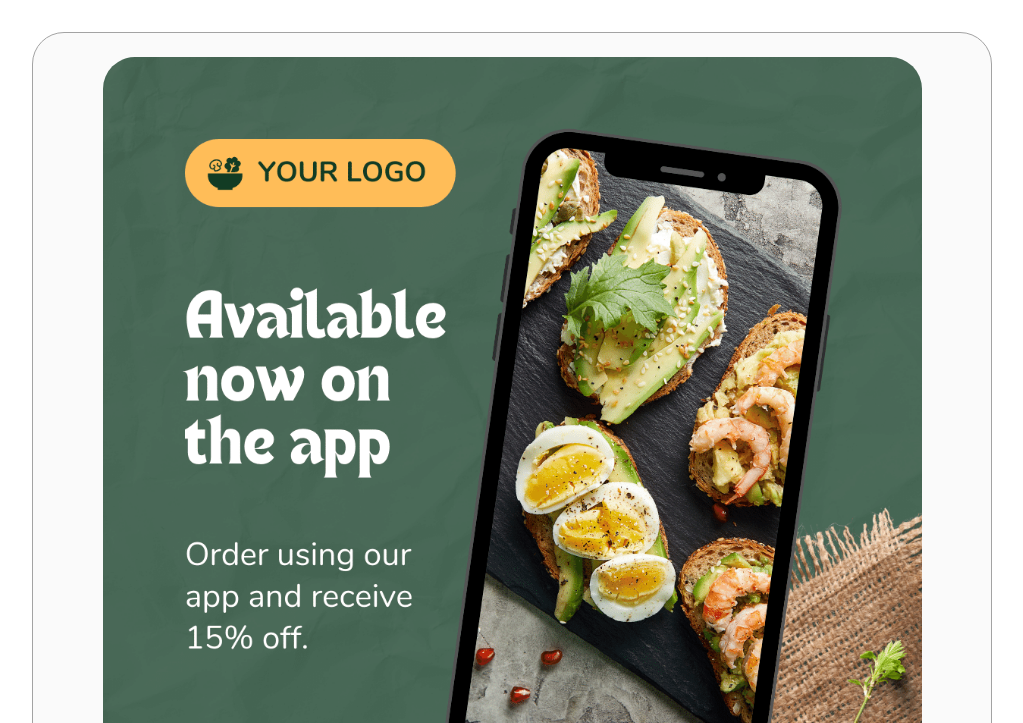
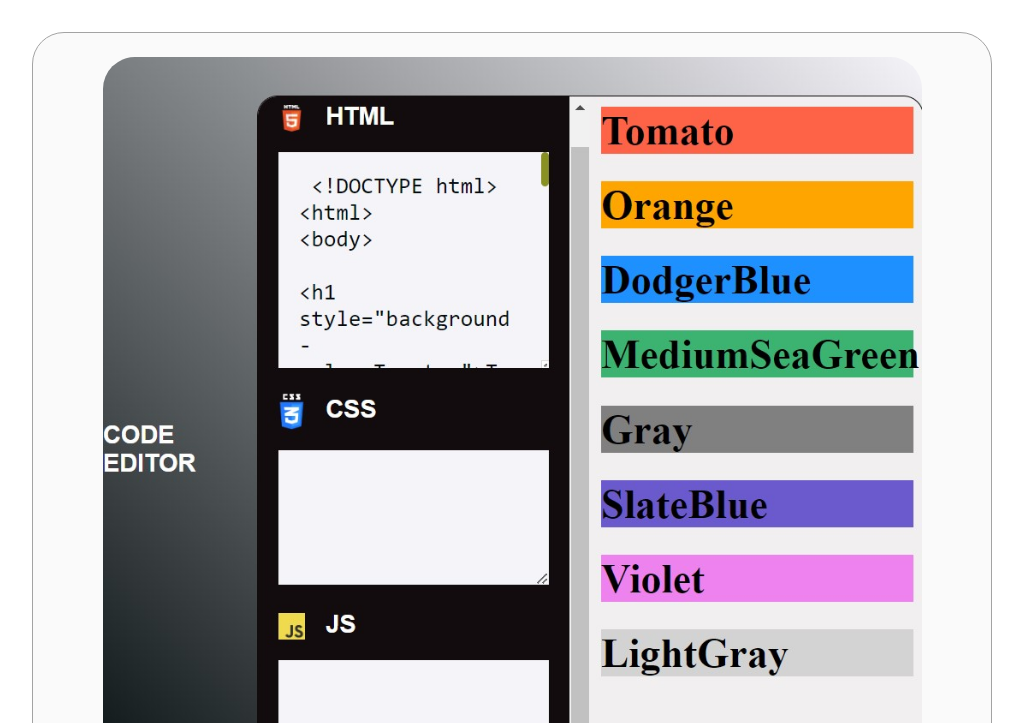
Before and after one commit to C0DER-RAHUL/PORTFOLIO, a plain HTML site: page index.html in a window 1280 px wide. Shown: the part 3137-3860 px from the top of the page, without its empty margins (128-1151 px from the left). Drawn offline with Linux system fonts and the light colour scheme.

Commit message:
Update index.html

```diff
--- a/index.html
+++ b/index.html
@@ -339,7 +339,7 @@
           <div class="details-container color-container">
             <div class="article-container">
               <img
-                src="./assets/project-3.png"
+                src="./assets/code.jpg"
                 alt="Live Code Editor"
                 class="project-img"
               />
```
